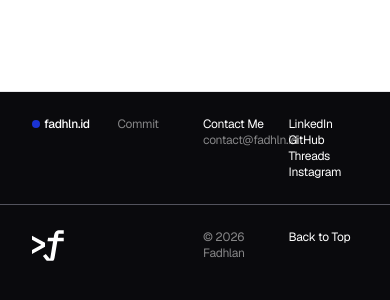
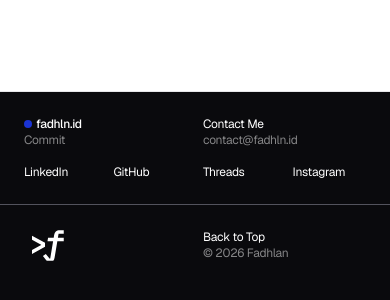
Before and after one commit to fadhln/fadhln.id, a Next.js app: page / in a window 390 px wide. Shown: the part 752-1052 px from the top of the page. Built offline with nearby package versions, Linux system fonts and the light colour scheme.

Commit message:
feat(footer): make footer responsive

```diff
--- a/src/modules/root/components/Footer/index.tsx
+++ b/src/modules/root/components/Footer/index.tsx
@@ -12,12 +12,20 @@ const SOCIAL_LINKS = [
 function Footer() {
   return (
     <footer className="shadow-border-t text-muted-foreground dark:bg-surface-tertiary dark:text-text-primary bg-text-primary text-text-inverse pb-8 text-xs tracking-tight">
-      <div className="mx-auto grid max-w-5xl grid-cols-4 gap-4 px-8 py-6">
-        <div className="flex h-fit items-center gap-1">
-          <div className="bg-brand h-1 rounded-full p-1" />
-          <p className="font-medium">fadhln.id</p>
+      <div className="mx-auto grid max-w-5xl grid-cols-2 gap-4 px-6 py-6 sm:grid-cols-3 md:grid-cols-4">
+        <div>
+          <div className="flex h-fit items-center gap-1">
+            <div className="bg-brand h-1 rounded-full p-1" />
+            <p className="font-medium">fadhln.id</p>
+          </div>
+          <p className="text-text-inverse/50 dark:text-text-primary/50 md:hidden">
+            Commit{" "}
+            <span className="font-mono uppercase underline">
+              {process.env.NEXT_PUBLIC_GIT_HASH}
+            </span>
+          </p>
         </div>
-        <div>
+        <div className="hidden md:block">
           <p className="text-text-inverse/50 dark:text-text-primary/50">
             Commit{" "}
             <span className="font-mono uppercase underline">
@@ -34,7 +42,7 @@ function Footer() {
             contact@fadhln.id
           </a>
         </div>
-        <ul className="flex flex-col">
+        <ul className="col-span-2 grid grid-cols-4 flex-col gap-4 sm:col-span-1 sm:flex sm:gap-0">
           {SOCIAL_LINKS.map((link) => (
             <li key={link.name} className="hover:underline">
               <a href={link.url} target="_blank" rel="noopener noreferrer">
@@ -44,17 +52,20 @@ function Footer() {
           ))}
         </ul>
       </div>
-      <div className="border-text-secondary dark:border-border mx-auto grid max-w-5xl grid-cols-4 gap-4 border-t px-8 py-6">
-        <div className="col-span-2">
+      <div className="border-text-secondary dark:border-border mx-auto grid max-w-5xl grid-cols-2 gap-4 border-t px-8 py-6 sm:grid-cols-3 md:grid-cols-4">
+        <div className="md:col-span-2">
           <div className="relative h-8 w-8">
             <Image src="/logo.svg" alt="fadhln.id logo" fill className="object-contain" />
           </div>
         </div>
-        <div className="text-text-inverse/50 dark:text-text-primary/50">
+        <div className="text-text-inverse/50 dark:text-text-primary/50 hidden sm:block">
           <p>© {new Date().getFullYear()} Fadhlan</p>
         </div>
         <div>
           <BackToTop />
+          <div className="text-text-inverse/50 dark:text-text-primary/50 block sm:hidden">
+            <p>© {new Date().getFullYear()} Fadhlan</p>
+          </div>
         </div>
       </div>
     </footer>
```
